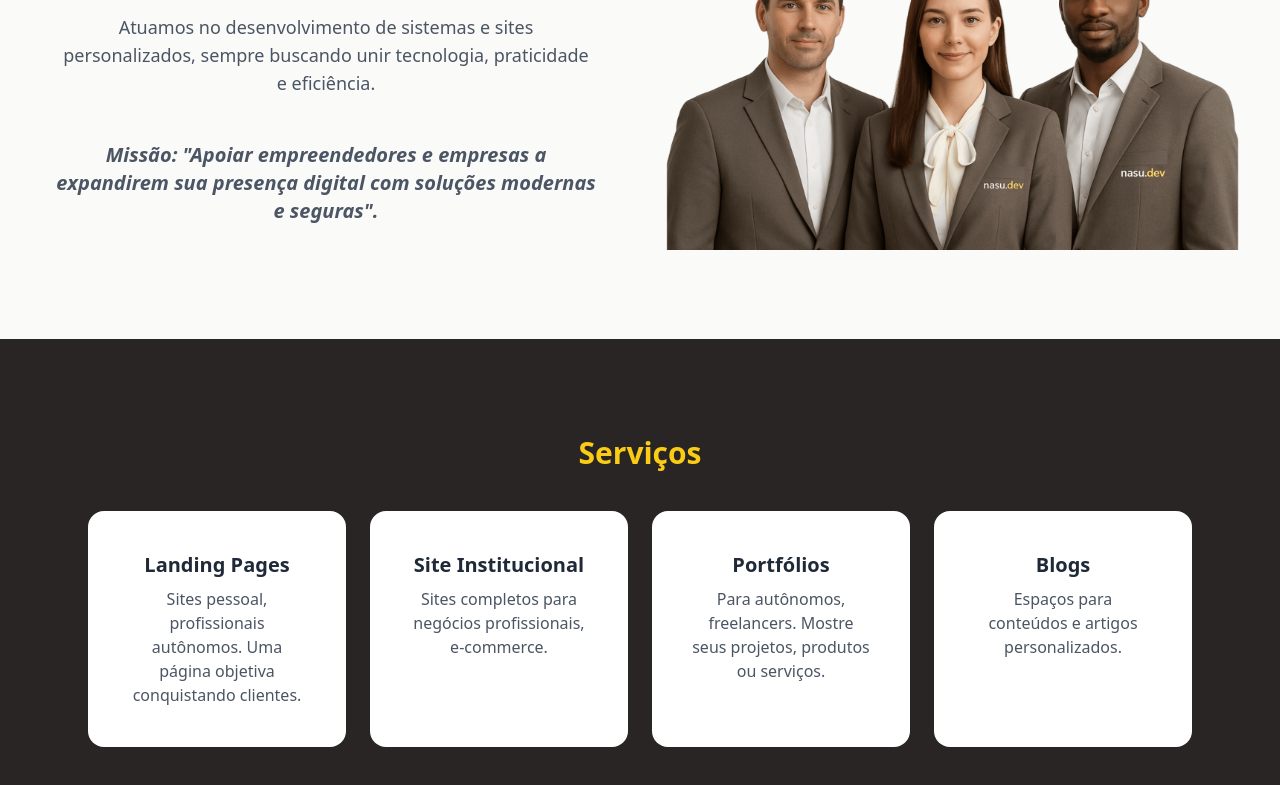
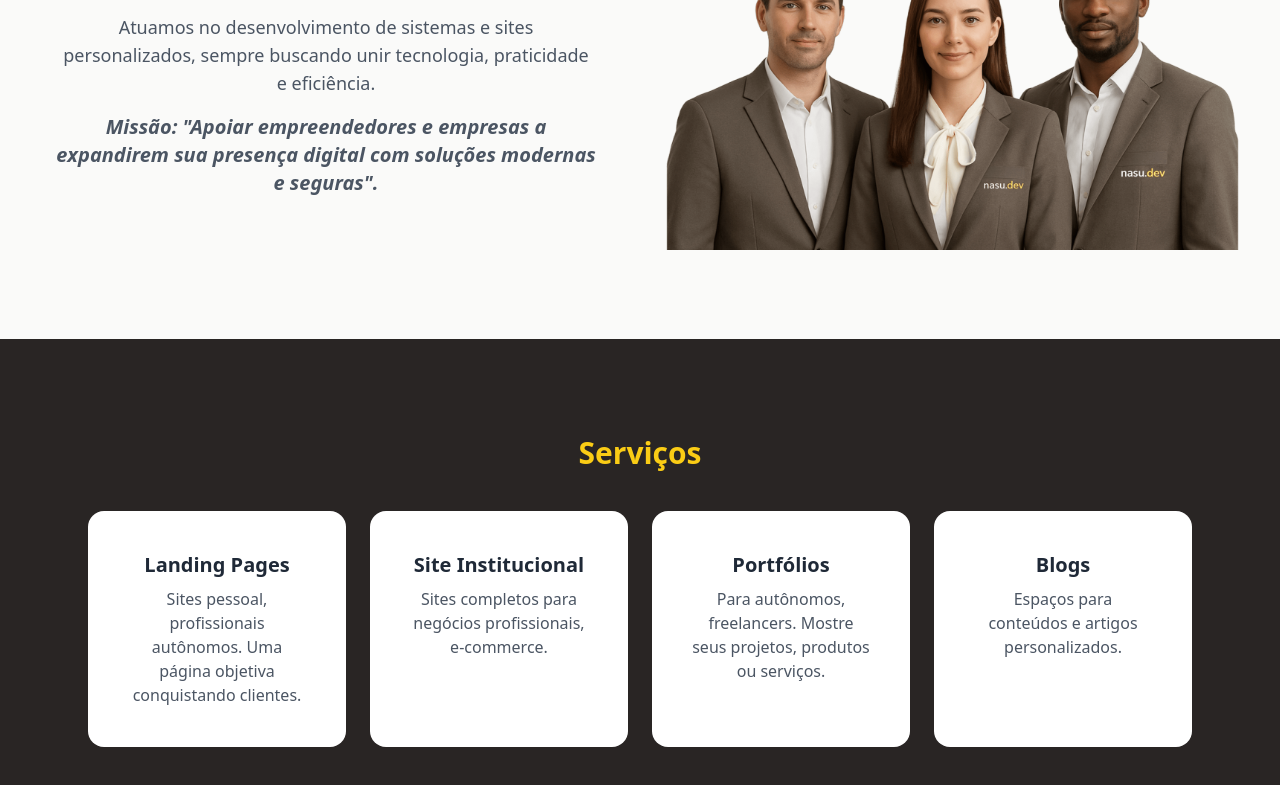
Before and after one commit to nasu-dev-commits/nasu.dev, a plain HTML site: page index.html in a window 1280 px wide. Shown: the part 1061-1846 px from the top of the page. Drawn offline with nearby package versions, Linux system fonts and the light colour scheme.

Commit message:
Update index.html

```diff
--- a/index.html
+++ b/index.html
@@ -67,9 +67,9 @@
       <div class="w-full md:min-w-[400px] h-auto md:h-[400px] rounded-xl p-4 sm:p-6 md:p-8 flex flex-col items-center justify-center">
         <p class="mb-4 text-lg text-gray-600 text-center">
           "A <span class="font-semibold">nasu.dev</span> nasceu com o propósito de transformar ideias em soluções digitais.</p>
-        <p class="mb-4 text-lg text-gray-600 text-center"><br>
+        <p class="mb-4 text-lg text-gray-600 text-center">
           Atuamos no desenvolvimento de sistemas e sites personalizados, sempre buscando unir tecnologia, praticidade e eficiência.</p>
-        <p class="mb-3 text-xl italic font-semibold text-gray-600 text-center"><br>
+        <p class="mb-3 text-xl italic font-semibold text-gray-600 text-center">
         Missão: "Apoiar empreendedores e empresas a expandirem sua presença digital com soluções modernas e seguras".</p>
       </div>
       <div class="w-full h-64 md:h-[350px] rounded-xl bg-[url(./images/sobre.png)] bg-cover bg-center">
```
